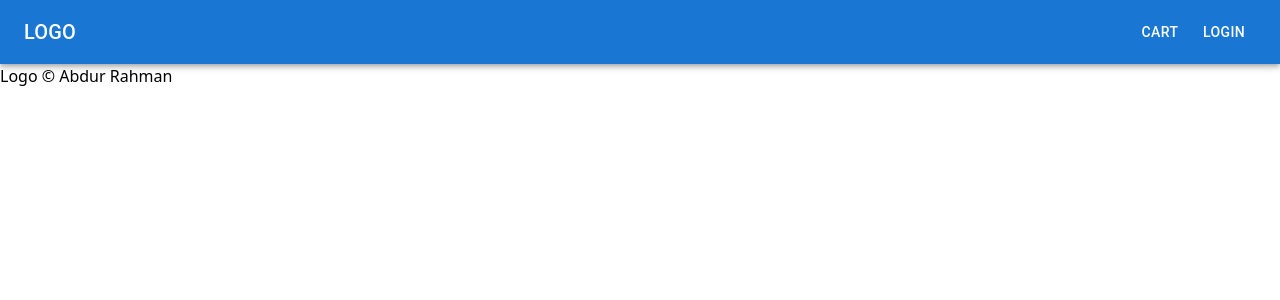
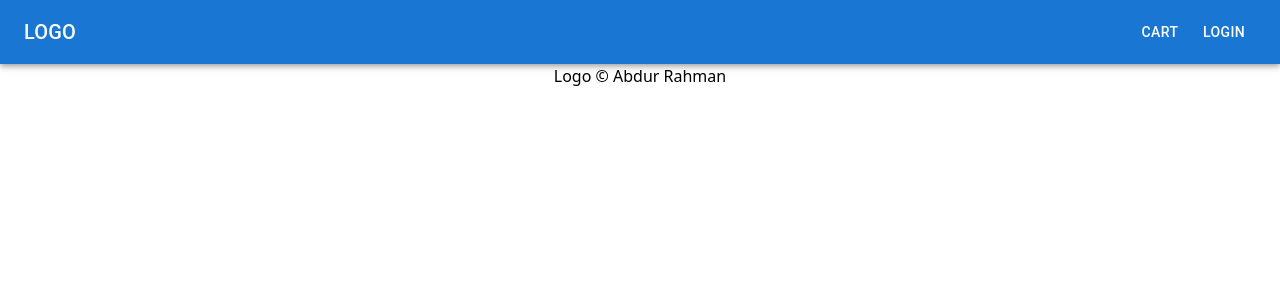
Before and after one commit to abdurrahmansoftw/MERN_ECO, a React (Vite) app in the folder frontend/: page / in a window 1280 px wide. Shown: the top 300 px of the page. Built offline with nearby package versions, Linux system fonts and the light colour scheme.

Commit message:
foooter update

```diff
--- a/frontend/src/components/Footer.jsx
+++ b/frontend/src/components/Footer.jsx
@@ -1,7 +1,9 @@
 const Footer = () => {
   return (
     <div>
-      <p>Logo &copy; Abdur Rahman {new Date().toLocaleDateString}</p>
+      <p className='text-center'>
+        Logo &copy; Abdur Rahman {new Date().toLocaleDateString}
+      </p>
     </div>
   )
 }
```
